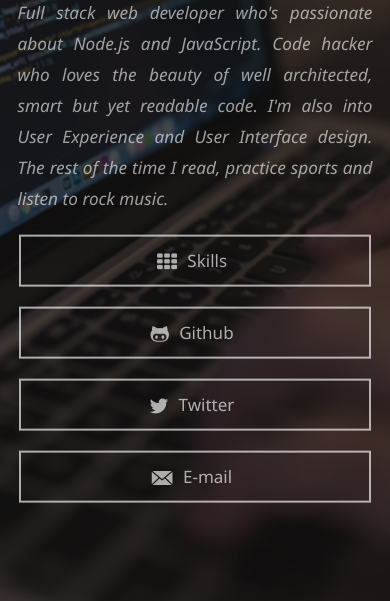
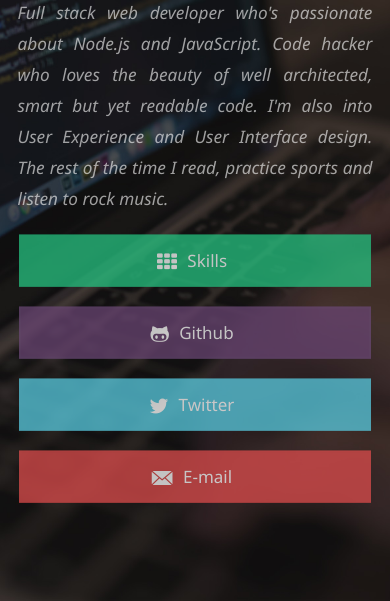
Before and after one commit to eneko89/eneko.me-old, a website: page index.html in a window 390 px wide. Shown: the part 243-844 px from the top of the page. Drawn offline with Linux system fonts and the light colour scheme; a web font is replaced by a local one.

Commit message:
On small devices, link's hover style is now the default, as they don't support hover.

```diff
--- a/static/css/styles.css
+++ b/static/css/styles.css
@@ -274,6 +274,32 @@
     width: 88%;
     border: 2px solid white;
     margin: 0 0 20px;
+    opacity: 0.75;
+  }
+
+  .buttons > a.back.show {
+    opacity: 0.75;
+  }
+
+  .buttons > a.skills,
+  .buttons > a.back {
+    background-color: #26C281;
+    border-color: #26C281;
+  }
+
+  .buttons > a.github {
+    background-color: #684572;
+    border-color: #6A4974;
+  }
+
+  .buttons > a.twitter {
+    background-color: #59CBE0;
+    border-color: #59CBE0;
+  }
+
+  .buttons > a.mail {
+    background-color: #DC4C4C;
+    border-color: #DC4C4C;
   }
 
 }
@@ -310,7 +336,7 @@
 
   #bio > p {
     font-size: 15.5px;
-    line-height: 1.6;
+    line-height: 1.65;
   }
 
 }
```
